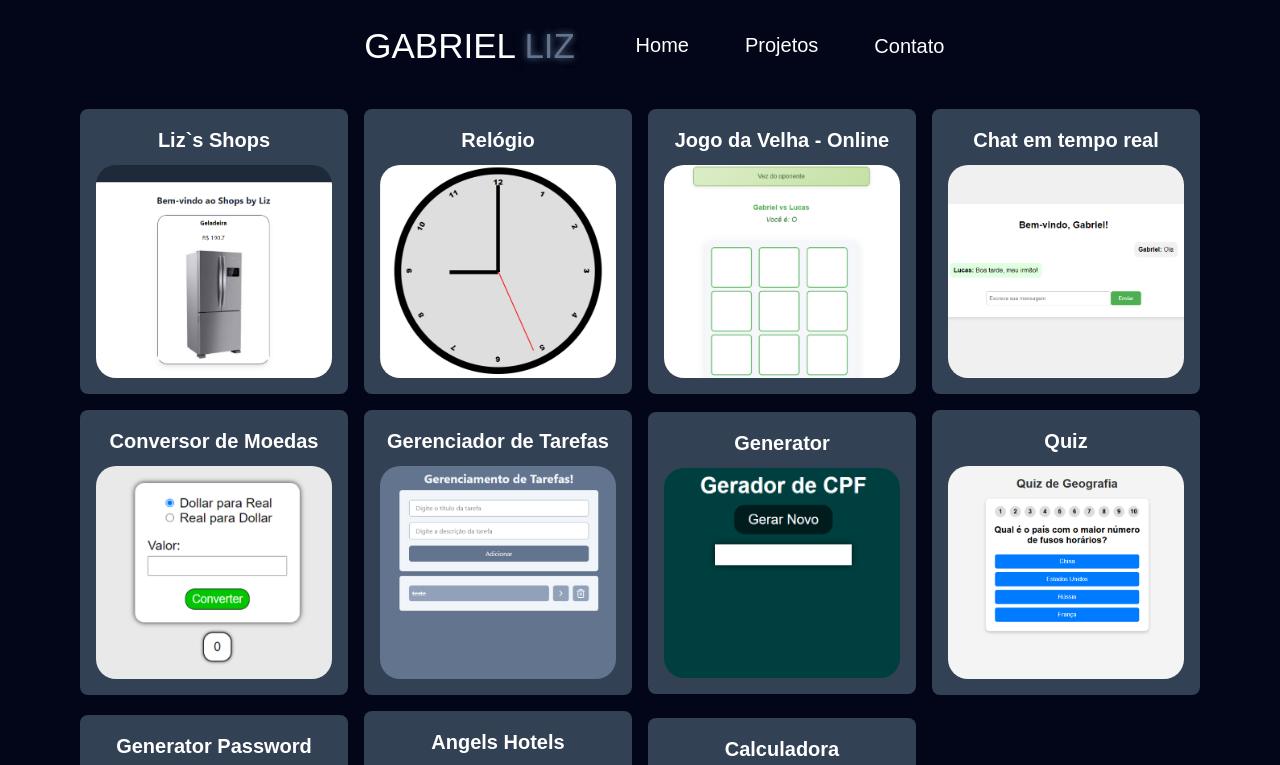
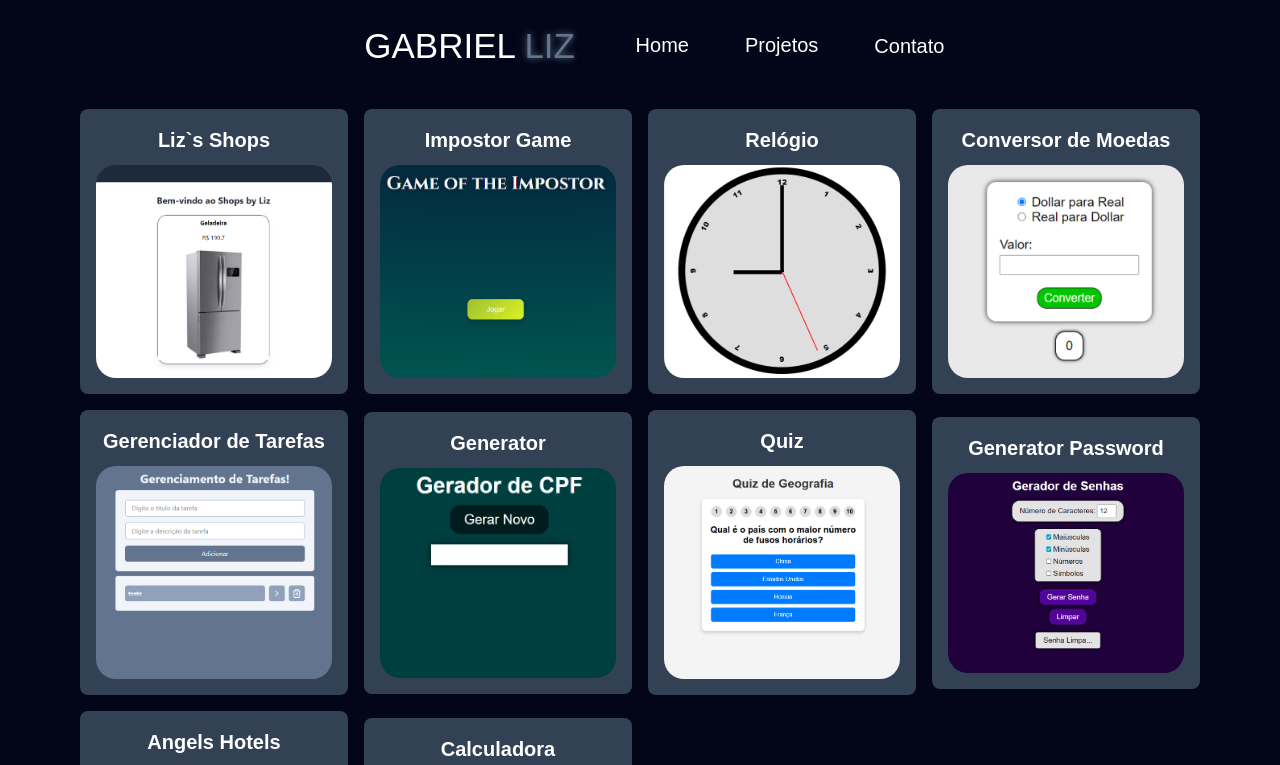
Before and after one commit to GabrielLNascimento/portifolio, a React (Vite) app: page /projects in a window 1280 px wide. Shown: the top 765 px of the page. Built offline with nearby package versions, Linux system fonts and the light colour scheme.

Commit message:
new project

```diff
--- a/src/pages/Projects.jsx
+++ b/src/pages/Projects.jsx
@@ -4,12 +4,11 @@ import convertImage from "/assets/img/conversorMoedas.png";
 import gerenciadorImage from "/assets/img/gerenciadortarefas.png";
 import geradorcpf from "/assets/img/geradorcpf.png";
 import quiz from "/assets/img/quiz.png";
-import jogovelha from "/assets/img/jogo-velha.png";
 import lizShops from "/assets/img/liz-shops.png";
-import chatreal from "/assets/img/chat-real.png";
 import geradorsenha from "/assets/img/geradorsenha.png";
 import rangehotels from "/assets/img/range-hotels.png";
 import calculadora from "/assets/img/calculadora.png";
+import impostorGame from "/assets/img/impostor-game.png"
 
 // components
 import Card from "../Components/Card";
@@ -23,19 +22,14 @@ const Projects = () => {
                 image={lizShops}
             />
             <Card
+                link={"https://impostor-game-plum.vercel.app/"}
+                title={"Impostor Game"}
+                image={impostorGame}
+            />
+            <Card
                 link={"https://gabriellnascimento.github.io/clock/"}
                 title={"Relógio"}
                 image={clockImage}
-            />
-            <Card
-                link={"https://jogo-velha-rh2b.vercel.app/"}
-                title={"Jogo da Velha - Online"}
-                image={jogovelha}
-            />
-            <Card
-                link={"https://chat-real-time-delta.vercel.app/"}
-                title={"Chat em tempo real"}
-                image={chatreal}
             />
             <Card
                 link={"https://gabriellnascimento.github.io/conversor_moedas/"}
```
Also changed, not shown: public/assets/img/impostor-game.jpeg (added), public/assets/img/impostor-game.png (added).
